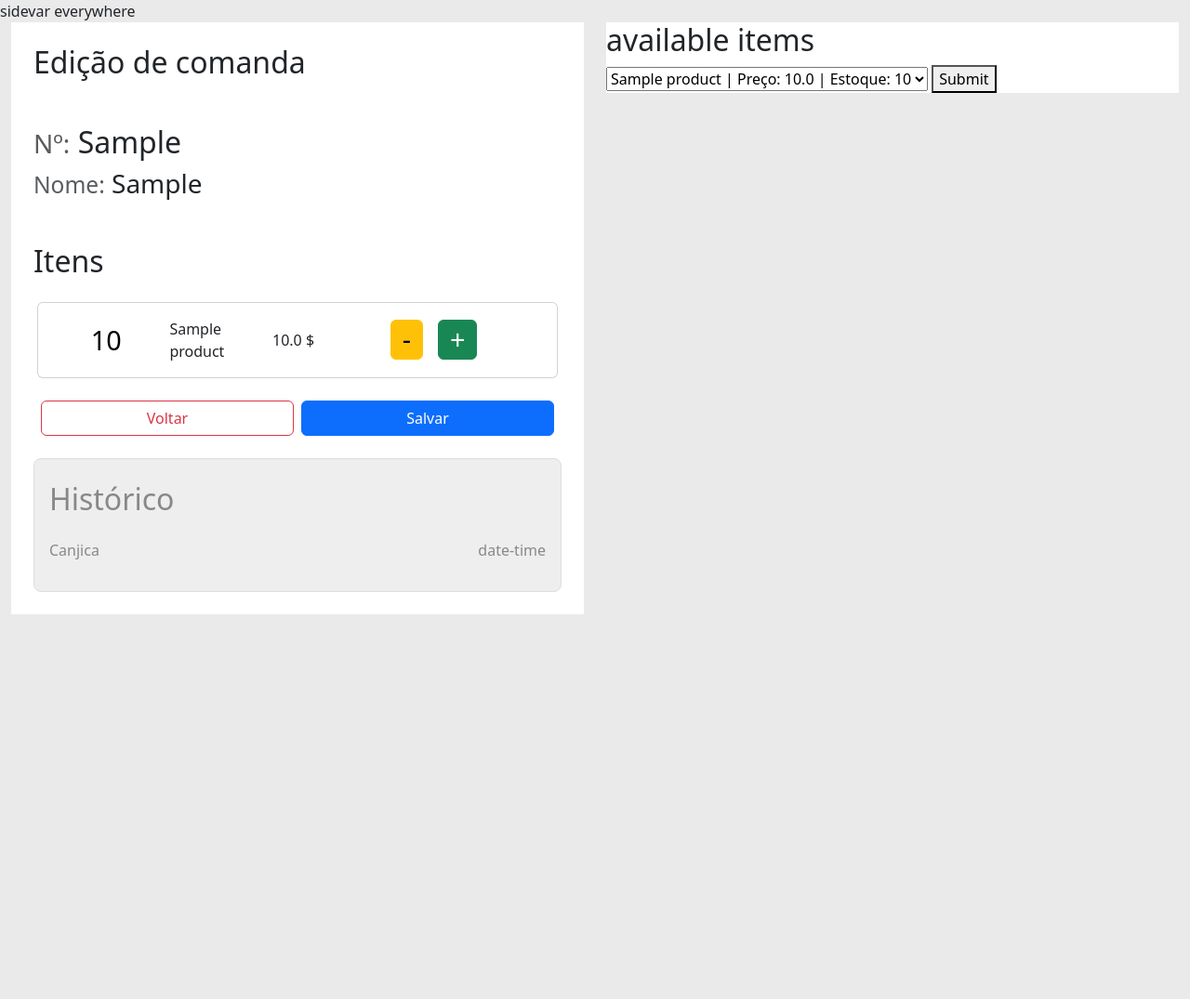
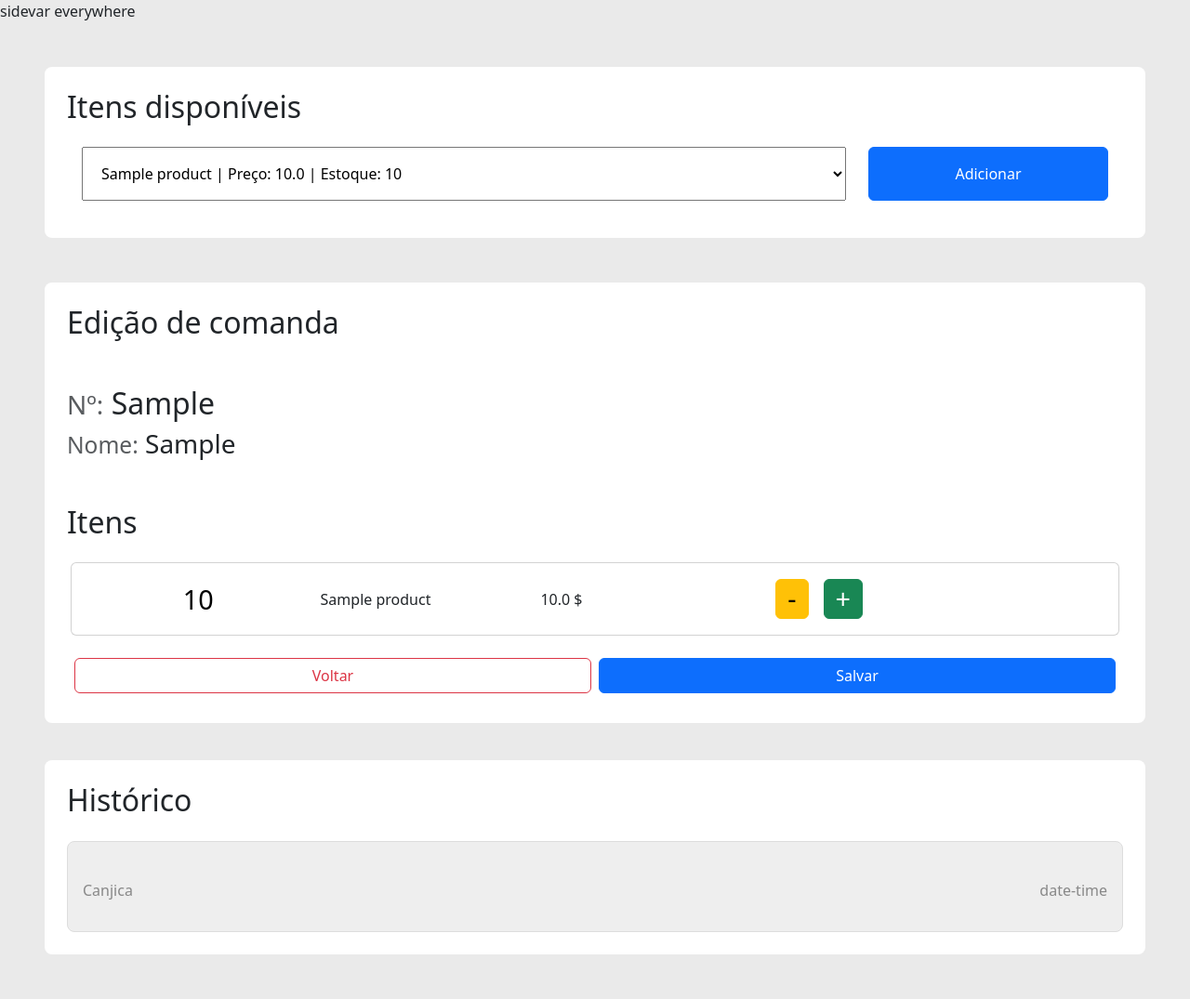
Before and after one commit to bruflor/comanda_tech, a Django app: a page that uses ct_apps/orders/templates/orders/sales_order/edit/sales_editing.html in a window 1280 px wide. Shown: the whole page at 93% size. Before the commit the page ends 661 px from the top, so only its background shows below. Run offline with Django 4.2, Linux system fonts and the light colour scheme; tables that the repository leaves empty hold one stand-in row (values such as "Sample post"); some libraries are stand-ins or nearby versions.

Commit message:
wip: layout the page

```diff
--- a/ct_apps/orders/templates/orders/sales_order/edit/sales_editing.html
+++ b/ct_apps/orders/templates/orders/sales_order/edit/sales_editing.html
@@ -6,13 +6,41 @@
 {% endblock title %}
 
 {% block body %}
-    <div class="container-fluid">
+    <div class="container-fluid p-5">
+
+        <div class="row mb-5">
+            <div class="col-12  flex-1">
+                <div class="container-fluid bg-white p-4" style="border-radius: 8px;">
+                    <h2>Itens disponíveis</h2>
+                    <form method="post" action="{% url "orders:detail_edit_sales_add" %}">
+                        <div class="row flex-no-wrap px-3 align-items-center mt-4">
+                            {% csrf_token %}
+                            <input hidden id="order" name="reference" value="{{ order_sale.reference }}"/>
+                            <div class="col-9">
+                                <select name="item_id" class="p-3 w-100">
+                                    {% for product in product_form %}
+                                        {% for choice in product.field.choices %}
+                                            <option value="{{ choice.0 }}">{{ choice.1 }} | Preço: {{ choice.2 }} |
+                                                Estoque: {{ choice.3 }}</option>
+                                        {% endfor %}
+                                    {% endfor %}
+                                </select>
+                            </div>
+                            <div class="col-3">
+                                <button class="w-100 btn btn-primary p-3 justify-self-end">Adicionar</button>
+                            </div>
+                        </div>
+                    </form>
+                </div>
+
+            </div>
+        </div>
         <div class="row">
-            <div class="col-6">
+            <div class="col-12">
                 <form method="post"
                       action="{% url "orders:detail_edit_sales" reference=order_sale.reference is_editing=True is_sales=True %}">
                     {% csrf_token %}
-                    <div class="p-4  bg-white">
+                    <div class="p-4  bg-white" style="border-radius: 8px;">
                         <h2 class="mb-5">Edição de comanda</h2>
 
                         <div class="mb-4">
@@ -64,9 +92,16 @@
                             <button type="submit" class="btn btn-primary w-50">Salvar</button>
                         </div>
 
+
+                    </div>
+                </form>
+            </div>
+        </div>
+
+        <div class="container-fluid bg-white p-4 mt-4" style="border-radius: 8px">
+            <h2 class="mb-4 mt-0">Histórico</h2>
             <div class="p-3 pt-4 mt-4"
                  style="color:#888; border: 1px solid #ddd; border-radius: 8px; background: #eee">
-                            <h2 class="mb-4 mt-0">Histórico</h2>
                 <ul style="padding: 0">
                     {% for item in retrieved_items %}
                         <li class="row mt-3">
@@ -81,33 +116,7 @@
                 </ul>
             </div>
         </div>
-                </form>
-            </div>
-            <div class="col-6  flex-1">
-                <div class="bg-white col">
-                    <h2>available items</h2>
 
-
-                    <form method="post" action="{% url "orders:detail_edit_sales_add" %}">
-
-                        {% csrf_token %}
-                        <input hidden id="order" name="reference" value="{{ order_sale.reference }}"/>
-                        <select name="item_id">
-                            {% for product in product_form %}
-                                {% for choice in product.field.choices %}
-                                    <option value="{{ choice.0 }}">{{ choice.1 }} | Preço: {{ choice.2 }} |
-                                        Estoque: {{ choice.3 }}</option>
-                                {% endfor %}
-                            {% endfor %}
-                        </select>
-                        {#                        <label for="amount">Amount</label>#}
-                        {#                        <input name="amount" type="number" id="amount"/>#}
-                        <button>Submit</button>
-                    </form>
-                </div>
-
-            </div>
-        </div>
     </div>
 
     <script src="{% static "js/order_static.js" %}"></script>
```
Lines whose indentation alone changed are shown as unchanged.
